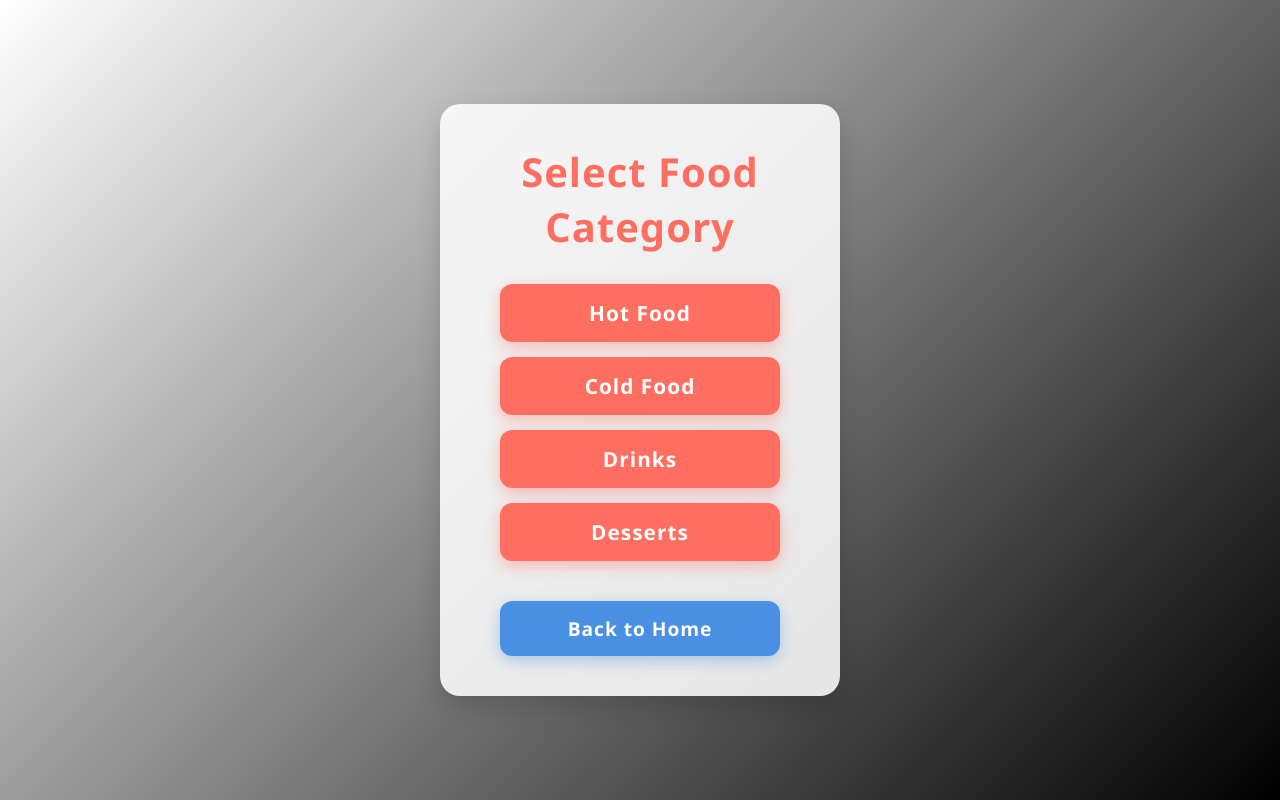
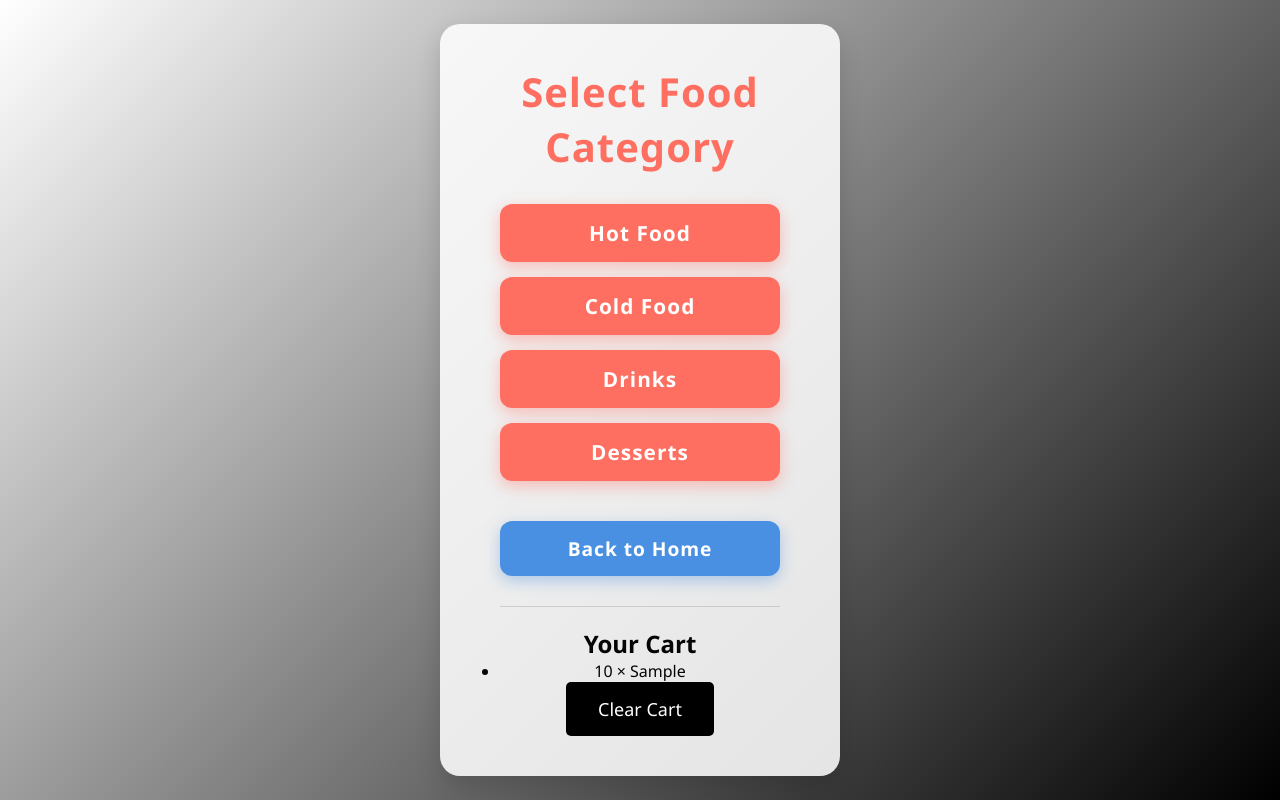
Before and after one commit to angusscotland/EzyOrdering-Canteen-Application, a Flask app: page /food-selection in a window 1280 px wide. Run offline with Flask 3, Linux system fonts and the light colour scheme; a user stored in the database is signed in; tables that the repository leaves empty hold one stand-in row (values such as "Sample post").

Commit message:
Added Sauage Roll Image and cart funtion

```diff
--- a/flask_login_app/app.py
+++ b/flask_login_app/app.py
@@ -1,6 +1,7 @@
 from flask import Flask, render_template, request, redirect, url_for, session, flash
 import sqlite3
 from pathlib import Path
+import re
 
 app = Flask(__name__)
 app.secret_key = 'your_secret_key'
@@ -27,15 +28,15 @@ def init_db():
             conn.execute('''
                 CREATE TABLE IF NOT EXISTS hot_food_orders (
                     id INTEGER PRIMARY KEY AUTOINCREMENT,
+                    username TEXT NOT NULL,
                     item TEXT NOT NULL,
                     quantity INTEGER NOT NULL
                 )
             ''')
 
-
-def save_order_to_db(order_items):
+def save_order_to_db(username, order_items):
     """
-    Save order items to the hot_food_orders table.
+    Save order items to the hot_food_orders table with username.
     order_items: dict of item_name (str) -> quantity (int)
     """
     with sqlite3.connect(DB_PATH) as conn:
@@ -43,8 +44,8 @@ def save_order_to_db(order_items):
         for item, qty in order_items.items():
             if qty > 0:
                 cursor.execute(
-                    "INSERT INTO hot_food_orders (item, quantity) VALUES (?, ?)",
-                    (item, qty)
+                    "INSERT INTO hot_food_orders (username, item, quantity) VALUES (?, ?, ?)",
+                    (username, item, qty)
                 )
         conn.commit()
 
@@ -69,8 +70,6 @@ def login():
         else:
             flash('Login failed. Check your username and password.')
     return render_template('login.html')
-
-import re
 
 @app.route('/register', methods=['GET', 'POST'])
 def register():
@@ -101,7 +100,6 @@ def register():
 
     return render_template('register.html')
 
-
 @app.route('/home')
 def home():
     if 'username' in session:
@@ -128,18 +126,39 @@ def select_date():
             cursor.execute('INSERT INTO dates (username, date) VALUES (?, ?)', (username, order_date))
             conn.commit()
 
-        # ✅ After saving, redirect to the food selection page
         return redirect(url_for('food_selection'))
 
     return render_template('select_date.html')
-
-
 
 @app.route('/food-selection')
 def food_selection():
     if 'username' not in session:
         return redirect(url_for('login'))
-    return render_template('food_selection.html')
+
+    username = session['username']
+    with sqlite3.connect(DB_PATH) as conn:
+        cursor = conn.cursor()
+        cursor.execute(
+            "SELECT item, SUM(quantity) FROM hot_food_orders WHERE username = ? GROUP BY item",
+            (username,)
+        )
+        orders = cursor.fetchall()
+
+    return render_template('food_selection.html', orders=orders)
+
+@app.route('/clear_cart', methods=['POST'])
+def clear_cart():
+    if 'username' not in session:
+        return redirect(url_for('login'))
+
+    username = session['username']
+    with sqlite3.connect(DB_PATH) as conn:
+        cursor = conn.cursor()
+        cursor.execute("DELETE FROM hot_food_orders WHERE username = ?", (username,))
+        conn.commit()
+
+    flash('Cart cleared successfully!')
+    return redirect(url_for('food_selection'))
 
 @app.route('/cold-food')
 def cold_food():
@@ -153,12 +172,11 @@ def drinks():
 def desserts():
     return "<h2>Desserts Page - Coming Soon!</h2>"
 
-from flask import Flask, render_template, request, redirect, url_for
-
-app = Flask(__name__)
-
 @app.route('/hot_food', methods=['GET', 'POST'])
 def hot_food():
+    if 'username' not in session:
+        return redirect(url_for('login'))
+
     if request.method == 'POST':
         order_items = {
             'sausage_roll': int(request.form.get('sausage_roll_qty', 0)),
@@ -167,12 +185,10 @@ def hot_food():
             'nuggets': int(request.form.get('nuggets_qty', 0))
         }
 
-        save_order_to_db(order_items)
+        save_order_to_db(session['username'], order_items)
 
-        # Redirect back to food_selection page after saving
         return redirect(url_for('food_selection'))
 
-    # For GET requests, render the hot_food page as usual
     return render_template('hot_food.html')
 
 if __name__ == '__main__':
--- a/flask_login_app/templates/food_selection.html
+++ b/flask_login_app/templates/food_selection.html
@@ -13,7 +13,6 @@
     <a href="{{ url_for('hot_food') }}">
       <button class="food-button">Hot Food</button>
     </a>
-
 
     <a href="{{ url_for('cold_food') }}" class="food-link">
       <button class="food-button">Cold Food</button>
@@ -32,6 +31,23 @@
         <button class="back-button">Back to Home</button>
       </a>
     </div>
+
+    <!-- Cart Summary Section -->
+    <div class="cart-summary" style="margin-top: 30px; border-top: 1px solid #ccc; padding-top: 20px;">
+      <h2>Your Cart</h2>
+      {% if orders %}
+        <ul>
+          {% for item, qty in orders %}
+            <li>{{ qty }} × {{ item.replace('_', ' ').title() }}</li>
+          {% endfor %}
+        </ul>
+        <form method="POST" action="{{ url_for('clear_cart') }}">
+          <button type="submit">Clear Cart</button>
+        </form>
+      {% else %}
+        <p>Your cart is empty.</p>
+      {% endif %}
+    </div>
   </div>
 </body>
 </html>
--- a/flask_login_app/templates/hot_food.html
+++ b/flask_login_app/templates/hot_food.html
@@ -13,7 +13,7 @@
 
       <!-- Sausage Roll -->
       <div style="margin-bottom: 20px;">
-        <img src="{{ url_for('static', filename='images/sausage_roll.jpg') }}" alt="Sausage Roll" style="width: 200px; height: auto; border-radius: 8px;">
+        <img src="{{ url_for('static', filename='images/Sausage.jpg') }}" alt="Sausage Roll" style="width: 200px; height: auto; border-radius: 8px;">
         <p><strong>Description:</strong> Plain Sausage Roll</p>
         <label for="sausage_roll_qty">Quantity:</label>
         <select name="sausage_roll_qty" id="sausage_roll_qty">
```
Also changed, not shown: flask_login_app/static/images/Sausage.jpg (added), flask_login_app/users.db.
